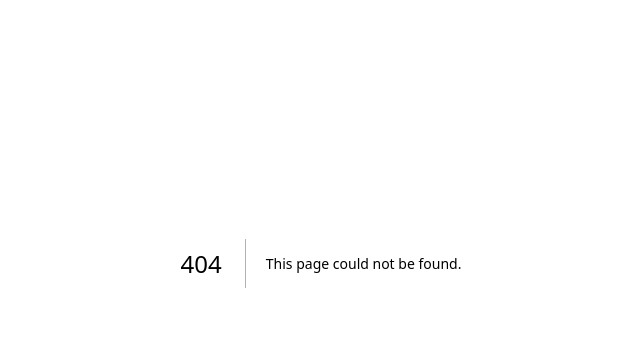
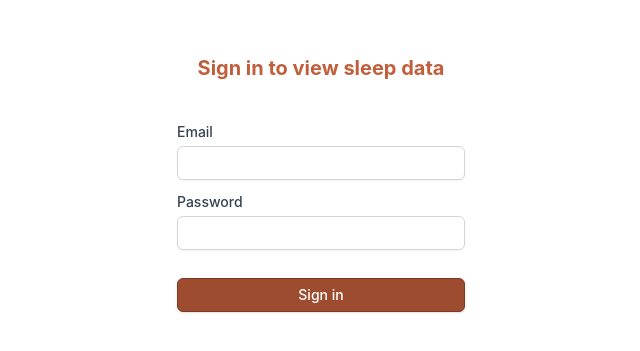
Before and after one commit to kevinashworth/nextjs-resmed-dashboard, a Next.js app: page /login in a window 1280 px wide. Before the commit this address had no page. Shown: the part 145-496 px from the top of the page, without its empty margins (319-959 px from the left). Built offline with nearby package versions, Linux system fonts and the light colour scheme.

Commit message:
feat: add login page
and update sleep-data page - WIP

```diff
--- /dev/null
+++ b/src/app/login/login-form.tsx
@@ -0,0 +1,37 @@
+"use client";
+
+import { useActionState } from "react";
+
+import { Button } from "@/components/Button";
+import { Input } from "@/components/Input";
+
+import { signIn, type LoginState } from "./actions";
+
+const initialState: LoginState = { error: null };
+
+export default function LoginForm() {
+  const [state, formAction, isPending] = useActionState(signIn, initialState);
+
+  return (
+    <form action={formAction} className="flex w-72 flex-col gap-3">
+      <label className="flex flex-col gap-1 text-sm font-medium text-gray-700">
+        Email
+        <Input name="email" type="email" autoComplete="email" required />
+      </label>
+      <label className="flex flex-col gap-1 text-sm font-medium text-gray-700">
+        Password
+        <Input name="password" type="password" autoComplete="current-password" required />
+      </label>
+      {state.error ? (
+        <p role="alert" className="text-sm text-red-700">
+          {state.error}
+        </p>
+      ) : null}
+      <div className="mt-4">
+        <Button type="submit" disabled={isPending} className="w-full">
+          {isPending ? "Signing in…" : "Sign in"}
+        </Button>
+      </div>
+    </form>
+  );
+}
--- /dev/null
+++ b/src/app/login/page.tsx
@@ -0,0 +1,10 @@
+import LoginForm from "./login-form";
+
+export default function LoginPage() {
+  return (
+    <div className="flex min-h-[80vh] flex-col items-center justify-center gap-6">
+      <h1 className="mb-4 text-xl font-bold text-accent-500">Sign in to view sleep data</h1>
+      <LoginForm />
+    </div>
+  );
+}
--- a/src/app/sleep-data/page.tsx
+++ b/src/app/sleep-data/page.tsx
@@ -1,7 +1,30 @@
+import { redirect } from "next/navigation";
+
+import { signOut } from "@/app/login/actions";
+import { createClient } from "@/lib/supabase/server";
+
 import getData from "./get-data";
 import PageContent from "./page-content";
 
 export default async function Page() {
-  const data = await getData();
-  return <PageContent data={data} />;
+  const supabase = await createClient();
+
+  // Check here too: the proxy is a convenience, and the page must not rely on it alone.
+  const { data: auth } = await supabase.auth.getClaims();
+  if (!auth?.claims) {
+    redirect("/login");
+  }
+
+  const data = await getData(supabase);
+
+  return (
+    <>
+      <form action={signOut} className="flex justify-end px-4">
+        <button type="submit" className="text-sm text-gray-600 underline hover:text-gray-900">
+          Sign out
+        </button>
+      </form>
+      <PageContent data={data} />
+    </>
+  );
 }
```
